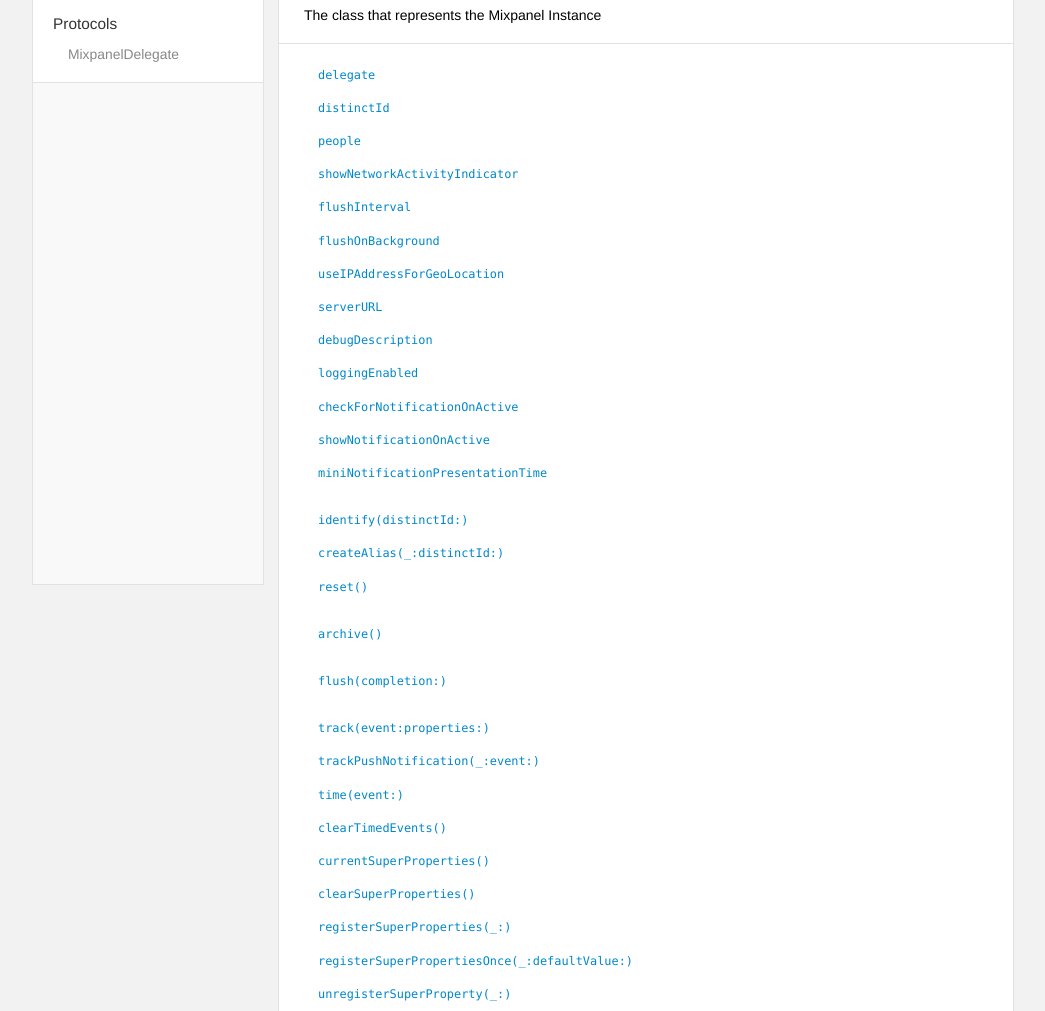
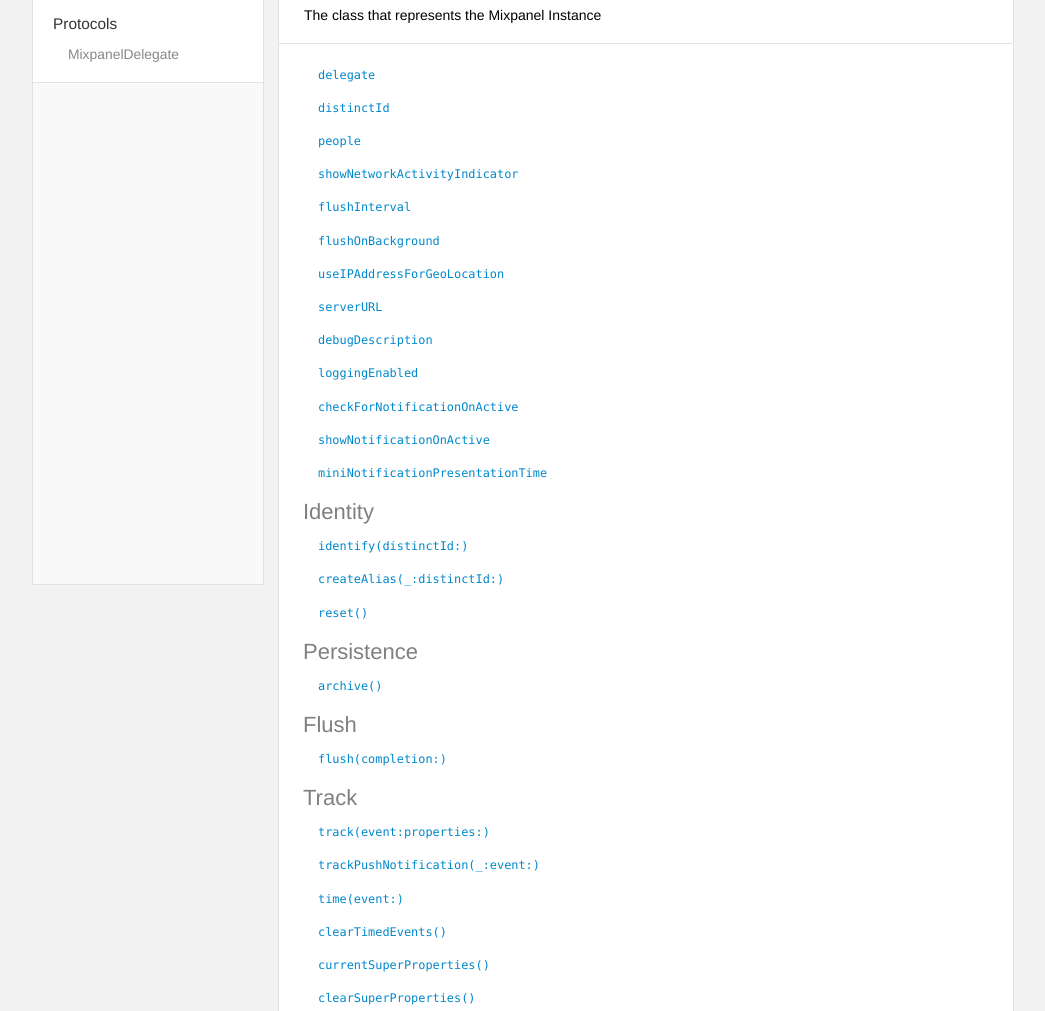
Before and after one commit to mixpanel/mixpanel-swift, a plain HTML site: page docs/Classes/MixpanelInstance.html in a window 1280 px wide. Shown: the part 215-1226 px from the top of the page, without its empty margins (118-1163 px from the left). Drawn offline with Linux system fonts and the light colour scheme.

Commit message:
improved docs

```diff
--- a/docs/Classes/MixpanelInstance.html
+++ b/docs/Classes/MixpanelInstance.html
@@ -439,6 +439,13 @@ Defaults to 6 (seconds).</p>
               </ul>
             </div>
             <div class="task-group">
+              <div class="task-name-container">
+                <a name="/Identity"></a>
+                <a name="//apple_ref/swift/Section/Identity" class="dashAnchor"></a>
+                <a href="#/Identity">
+                  <h3 class="section-name">Identity</h3>
+                </a>
+              </div>
               <ul>
                 <li class="item">
                   <div>
@@ -614,6 +621,13 @@ Useful if your app&rsquo;s user logs out.</p>
               </ul>
             </div>
             <div class="task-group">
+              <div class="task-name-container">
+                <a name="/Persistence"></a>
+                <a name="//apple_ref/swift/Section/Persistence" class="dashAnchor"></a>
+                <a href="#/Persistence">
+                  <h3 class="section-name">Persistence</h3>
+                </a>
+              </div>
               <ul>
                 <li class="item">
                   <div>
@@ -657,6 +671,13 @@ persisting data as needed.</p>
               </ul>
             </div>
             <div class="task-group">
+              <div class="task-name-container">
+                <a name="/Flush"></a>
+                <a name="//apple_ref/swift/Section/Flush" class="dashAnchor"></a>
+                <a href="#/Flush">
+                  <h3 class="section-name">Flush</h3>
+                </a>
+              </div>
               <ul>
                 <li class="item">
                   <div>
@@ -713,6 +734,13 @@ method manually if you want to force a flush at a particular moment.</p>
               </ul>
             </div>
             <div class="task-group">
+              <div class="task-name-container">
+                <a name="/Track"></a>
+                <a name="//apple_ref/swift/Section/Track" class="dashAnchor"></a>
+                <a href="#/Track">
+                  <h3 class="section-name">Track</h3>
+                </a>
+              </div>
               <ul>
                 <li class="item">
                   <div>
```
Also changed, not shown: docs/Classes/People.html (+4 -4 lines), 6 other files.
